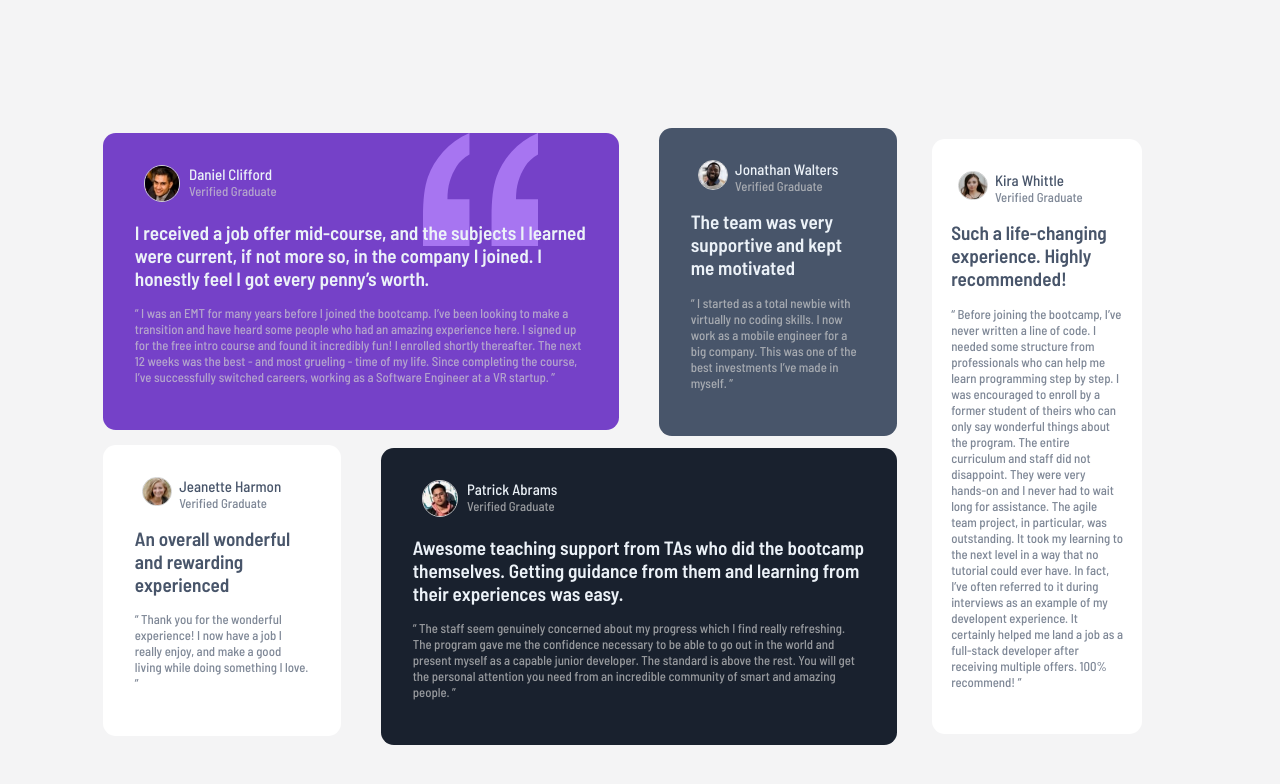
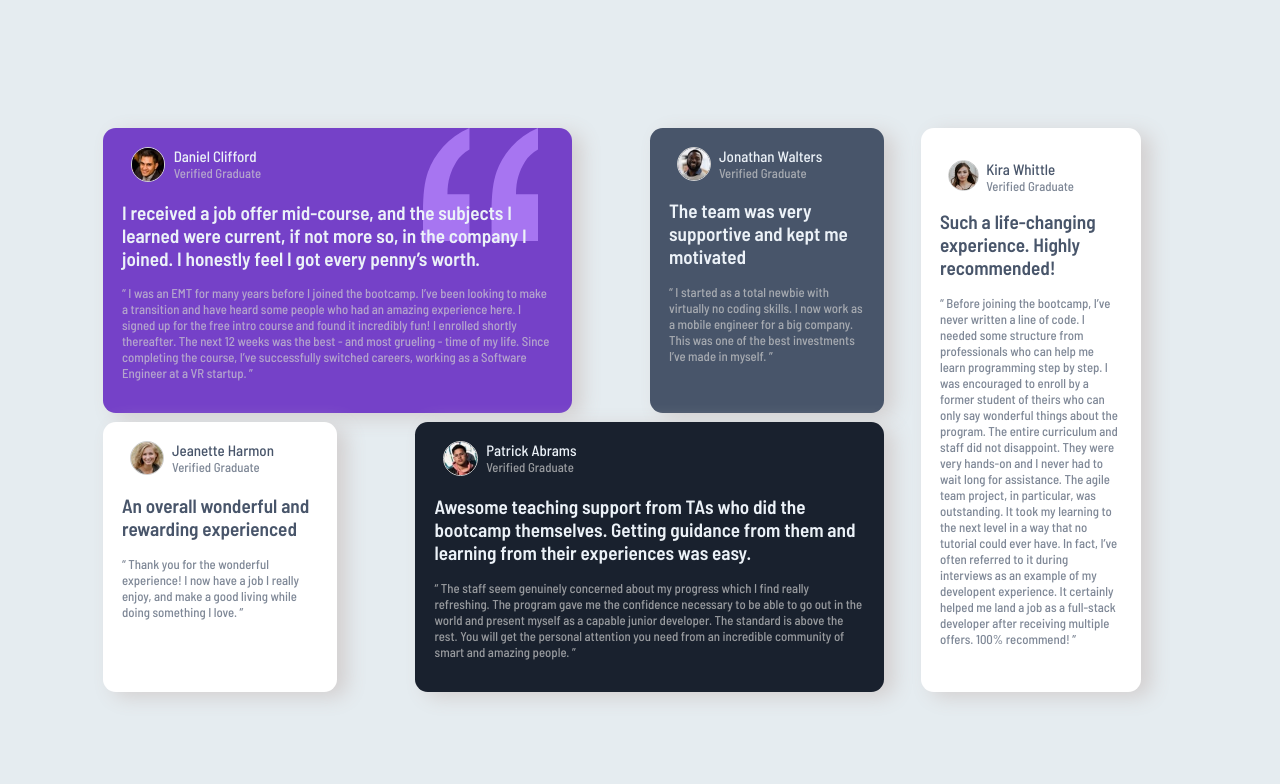
Before and after one commit to EsraaGamal-22/testimonials-grid-section, a plain HTML site: page index.html in a window 1280 px wide. Drawn offline with Linux system fonts and the light colour scheme.

Commit message:
Update style.css

```diff
--- a/style.css
+++ b/style.css
@@ -5,7 +5,7 @@
 body{
     font-size: 0.8rem;
     font-family: 'Barlow Semi Condensed', sans-serif;
-    background-color: hsl(240, 5%, 96%);
+    background-color: hsl(202, 27%, 92%);
 }
 h2,h3{
     color:hsl(210, 46%, 95%);
@@ -26,12 +26,12 @@ p{
 
     width: 85%;
     margin: 5em auto;
-
 }
 
 .review-details-1,.review-details-2{
-    padding:2.5em ;
+    padding:1.5em ;
     border-radius: 1em;
+    box-shadow: 10px 5px 20px #d3cfcf;
 }
 .colored-1{
     background-color:hsl(263, 55%, 52%) ;
@@ -127,27 +127,23 @@ background-color: hsl(0, 0%, 100%);
     .row{
         display: flex;
         justify-content: space-between;
-        align-items: center;
+
     }
     .section-1{
-        width:85%;
+        width:80%;
     }
 
     .column{
         display: flex;
         flex-direction: column;
         justify-content: space-between;
-
-
-
     }
     .review{
         width:100%;
 
-
     }
     .review-details-1{
-        width:65%;
+        width:60%;
     }
     .colored-1{
         background-position: 25em 0;
@@ -166,6 +162,10 @@ background-color: hsl(0, 0%, 100%);
     margin-top: 0;
 
     }
+    .colored-4
+    {
+        margin-top: 0;
+    }
     .section-2{
         width:30%;
     }
@@ -175,4 +175,5 @@ background-color: hsl(0, 0%, 100%);
         margin: auto;
     }
 
+
 }
```
